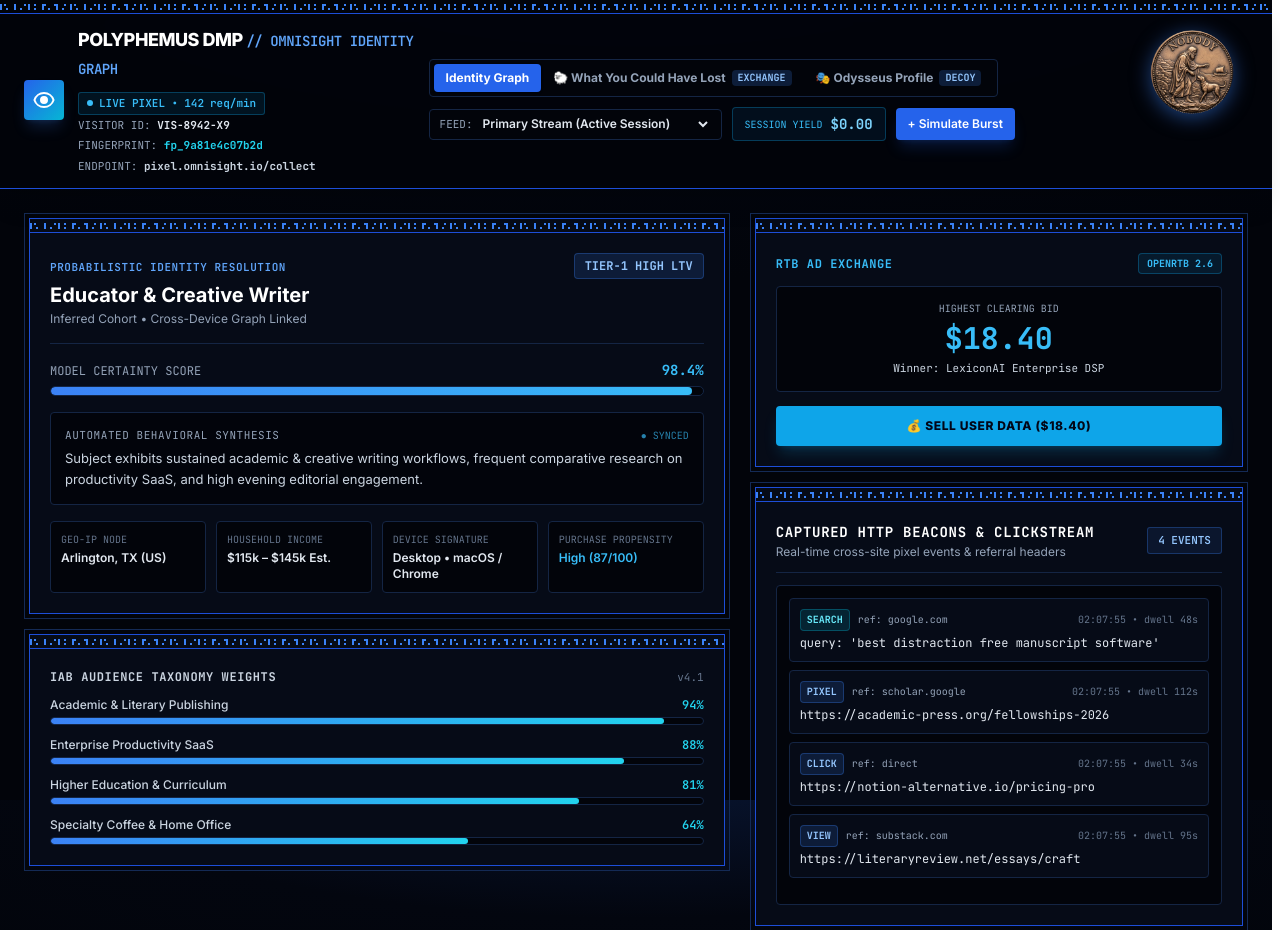
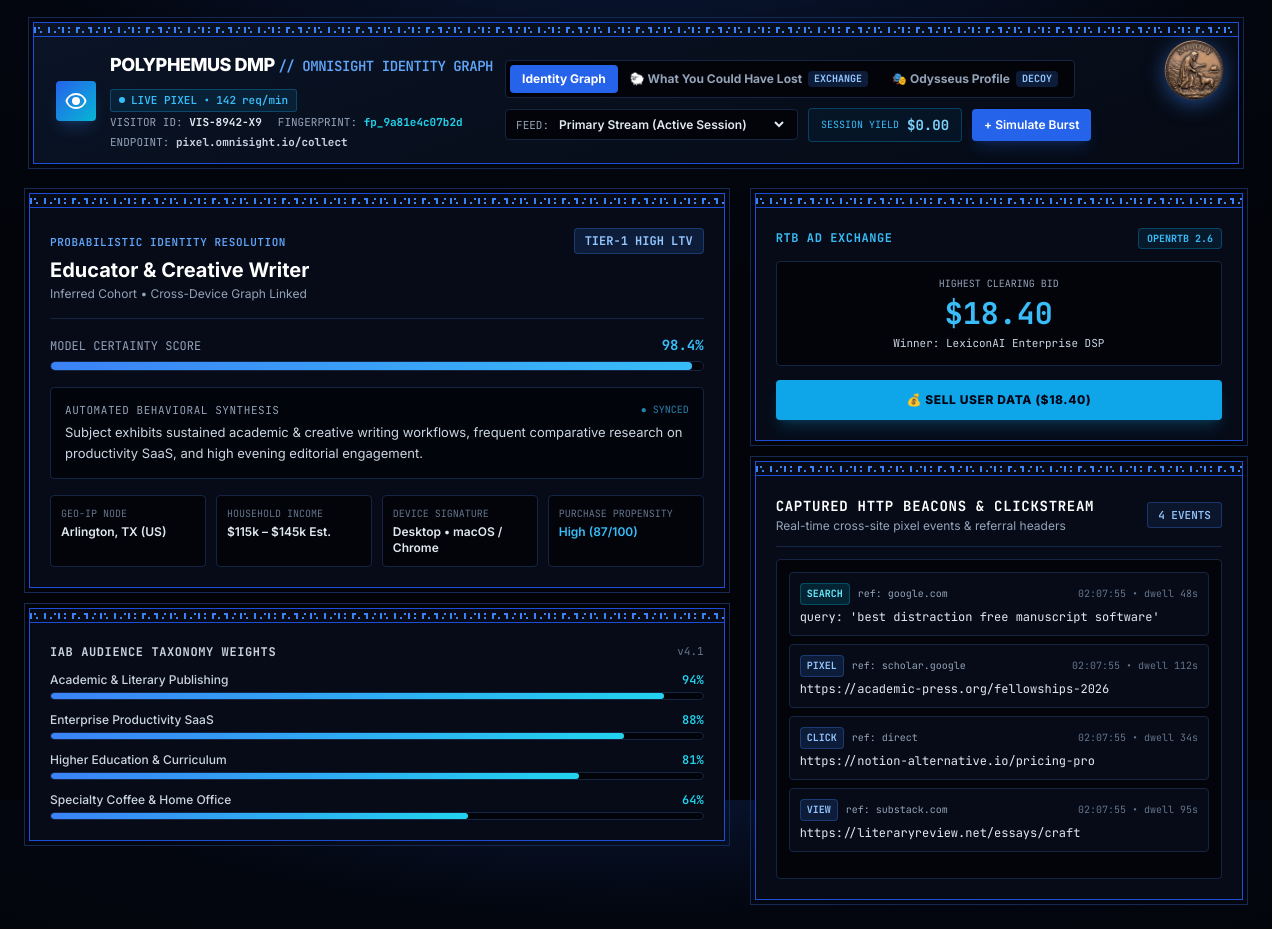
Before and after one commit to Zlourd/Hackathon-2026, a browser extension: page polyphemus/index.html in a window 1280 px wide. Shown: the top 930 px of the page. Drawn offline with Linux system fonts and the light colour scheme.

Commit message:
Polyphemus header restyled as Odysseus-style Greek-key card; smaller coin that sits inside the header on both pages
Co-Authored-By: Claude Sonnet 5.5 <noreply@anthropic.com>
Claude-Session: https://claude.ai/code/session_011oKWDGKbW9baBVbJpVquSm

```diff
--- a/polyphemus/theme.css
+++ b/polyphemus/theme.css
@@ -20,9 +20,12 @@ html body main .space-y-6>*+*{margin-top:30px}
 html body .rounded-xl,html body .rounded-lg{border-radius:4px!important}
 html body .rounded-md{border-radius:3px!important}
 
-/* Header bar */
-html body header{position:sticky;border-bottom:1px solid var(--gk2)!important;padding-top:26px!important;background:rgba(2,4,10,.94)!important}
-html body header:before{content:"";position:absolute;left:0;right:0;top:0;height:14px;border-bottom:1px solid var(--gk2);
+/* Header: floating Greek-key card, same construction as the Odysseus header */
+html body header{position:relative!important;top:auto!important;margin:22px 33px 0!important;border:1px solid var(--gk2)!important;outline:1px solid var(--gkdim);outline-offset:4px;
+  border-radius:0!important;background:linear-gradient(160deg,#0a1426,#050a14)!important;box-shadow:none!important;backdrop-filter:none!important;
+  padding:28px 22px 12px!important}
+html body header>div{max-width:none!important;margin:0!important}
+html body header:before{content:"";position:absolute;left:0;right:0;top:0;height:14px;border-bottom:1px solid var(--gk2);pointer-events:none;
   background:
    repeating-linear-gradient(90deg,transparent 0 4px,var(--gk) 4px 6px,transparent 6px 10px) 0 4px/100% 2px no-repeat,
    repeating-linear-gradient(90deg,var(--gk) 0 2px,transparent 2px 14px) 0 4px/100% 6px no-repeat,
@@ -38,6 +41,7 @@ html body ::-webkit-scrollbar-thumb{background:#1e3a8a}
 
 /* Coin: same fixed spot (and size) as on the Odysseus page, so switching pages feels seamless */
 html{scrollbar-gutter:stable}
-.coin{position:fixed;top:30px;right:46px;width:84px;height:84px;z-index:60}
-html body header{padding-right:150px!important}
+.coin{position:fixed;top:40px;right:56px;width:60px;height:60px;z-index:60}
+html body header{padding-right:136px!important}
 ::-webkit-scrollbar{width:8px;height:8px} /* match the Odysseus page so the coin lines up to the pixel */
+html body header h1{white-space:nowrap}
--- a/tracker/profile.css
+++ b/tracker/profile.css
@@ -148,3 +148,7 @@ body::before{content:"";position:fixed;inset:0;background:#000;opacity:0;pointer
 html.arriving body::before{opacity:1}
 html.arriving.ready body::before{opacity:0}
 html.arriving #intro{display:none}
+
+/* Coin sized and placed to sit inside the header; identical on the Polyphemus page */
+.coin{top:40px;right:56px;width:60px;height:60px}
+.ctl{margin-right:80px}
```
